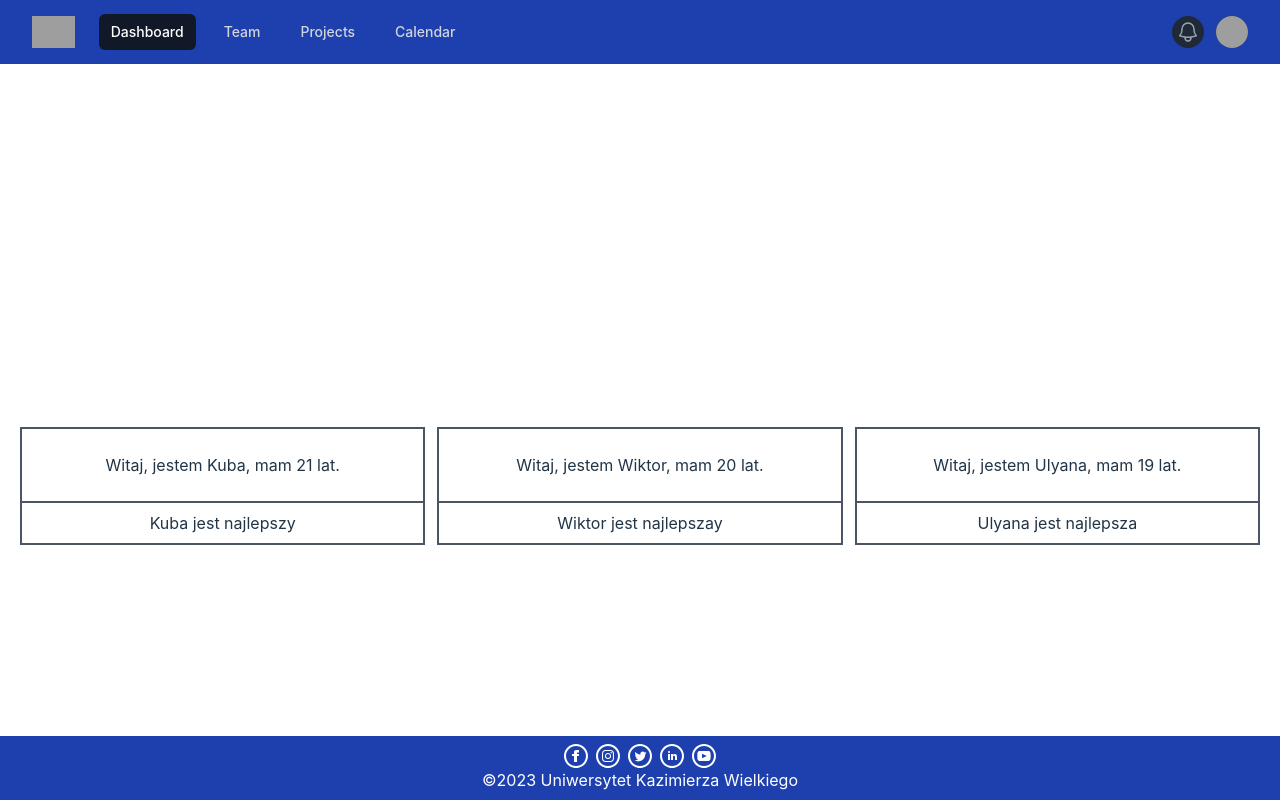
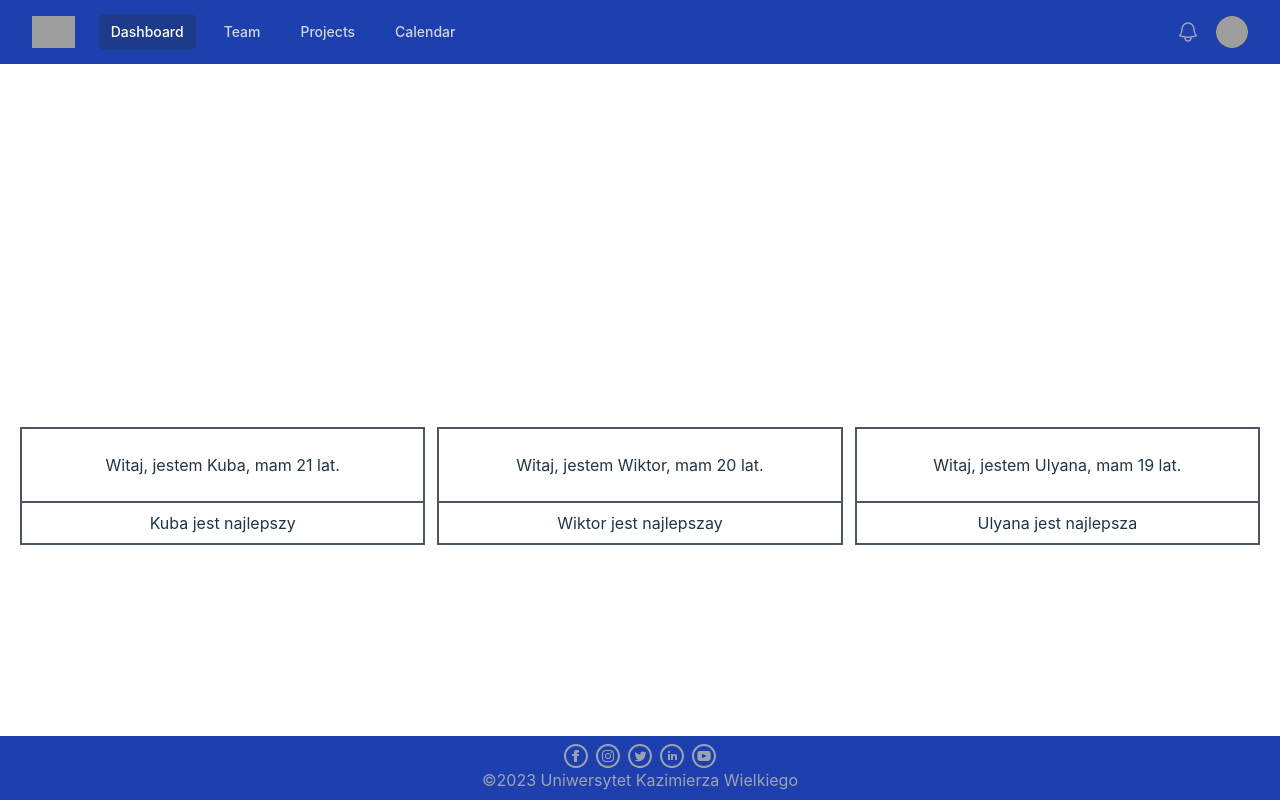
Before and after one commit to WukerDev/React-UniversityPageTest, a React (Vite) app in the folder Astral/: page / in a window 1280 px wide. Built offline with nearby package versions, Linux system fonts and the light colour scheme; grey boxes are pictures that could not be loaded.

Commit message:
Darkmode footer update

```diff
--- a/Astral/src/Components/Footer/Footer.scss
+++ b/Astral/src/Components/Footer/Footer.scss
@@ -1,5 +1,5 @@
 .foot_color{
     img{
-      filter: invert(100%) sepia(100%) saturate(2%) hue-rotate(262deg) brightness(108%) contrast(101%);
+      filter: invert(73%) sepia(7%) saturate(480%) hue-rotate(179deg) brightness(89%) contrast(86%);
     }
   }
--- a/Astral/src/Components/Footer/Footer.tsx
+++ b/Astral/src/Components/Footer/Footer.tsx
@@ -21,7 +21,7 @@ export default function Footer() {
     <a href="https://www.linkedin.com/school/uniwersytet-kazimierza-wielkiego/?originalSubdomain=pl" target="_blank" className="foot_color ease-in-out transform hover:scale-125 transition duration-500"><img src={linkedinlogo} className=""/></a>
     <a href="https://www.youtube.com/ukwbydgoszcz" target="_blank" className="foot_color ease-in-out transform hover:scale-125 transition duration-500"><img src={youtubelogo} className=""/></a>
 </div>
-<a className="text-white">©{getYear()} Uniwersytet Kazimierza Wielkiego</a>
+<a className="text-gray-400">©{getYear()} Uniwersytet Kazimierza Wielkiego</a>
 </footer>
     )
 }
--- a/Astral/src/Components/Nav.tsx
+++ b/Astral/src/Components/Nav.tsx
@@ -61,7 +61,7 @@ function togglePicture(){
                         key={item.name}
                         href={item.href}
                         className={classNames(
-                          item.current ? 'bg-gray-900 text-white' : 'text-gray-300 hover:bg-gray-700 hover:text-white',
+                          item.current ? 'dark:bg-gray-900 bg-blue-900 text-white' : 'text-gray-300 hover:bg-gray-700 hover:text-white',
                           'rounded-md px-3 py-2 text-sm font-medium'
                         )}
                         aria-current={item.current ? 'page' : undefined}
@@ -75,7 +75,7 @@ function togglePicture(){
               <div className="absolute inset-y-0 right-0 flex items-center pr-2 sm:static sm:inset-auto sm:ml-6 sm:pr-0">
                 <button
                   type="button"
-                  className="rounded-full bg-gray-800 p-1 text-gray-400 hover:text-white focus:outline-none focus:ring-2 focus:ring-white focus:ring-offset-2 focus:ring-offset-gray-800"
+                  className="rounded-full bg-blue-800 dark:bg-gray-800 p-1 text-gray-400 hover:text-white focus:outline-none focus:ring-2 focus:ring-white focus:ring-offset-2 focus:ring-offset-gray-800"
                 >
                   <span className="sr-only">View notifications</span>
                   <BellIcon className="h-6 w-6" aria-hidden="true" />
@@ -148,7 +148,7 @@ function togglePicture(){
                   as="a"
                   href={item.href}
                   className={classNames(
-                    item.current ? 'bg-gray-900 text-white' : 'text-gray-300 hover:bg-gray-700 hover:text-white',
+                    item.current ? 'dark:bg-gray-900 bg-blue-900 text-white' : 'text-gray-300 hover:bg-gray-700 hover:text-white',
                     'block rounded-md px-3 py-2 text-base font-medium'
                   )}
                   aria-current={item.current ? 'page' : undefined}
```
